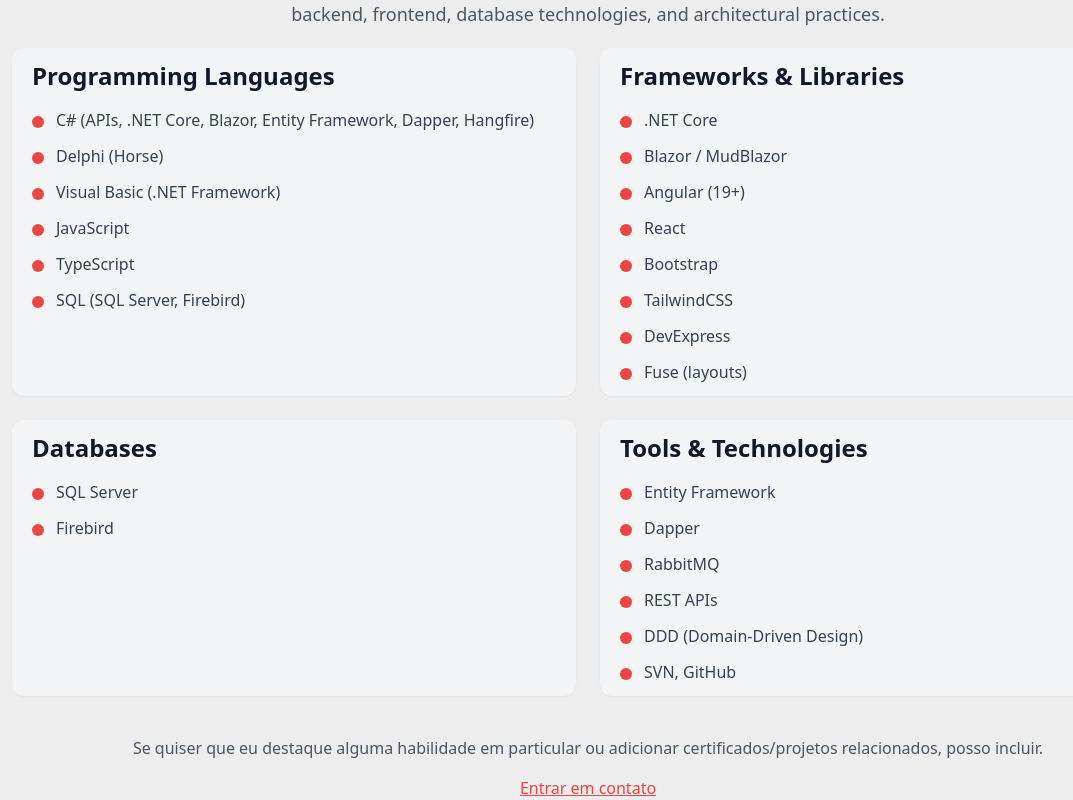
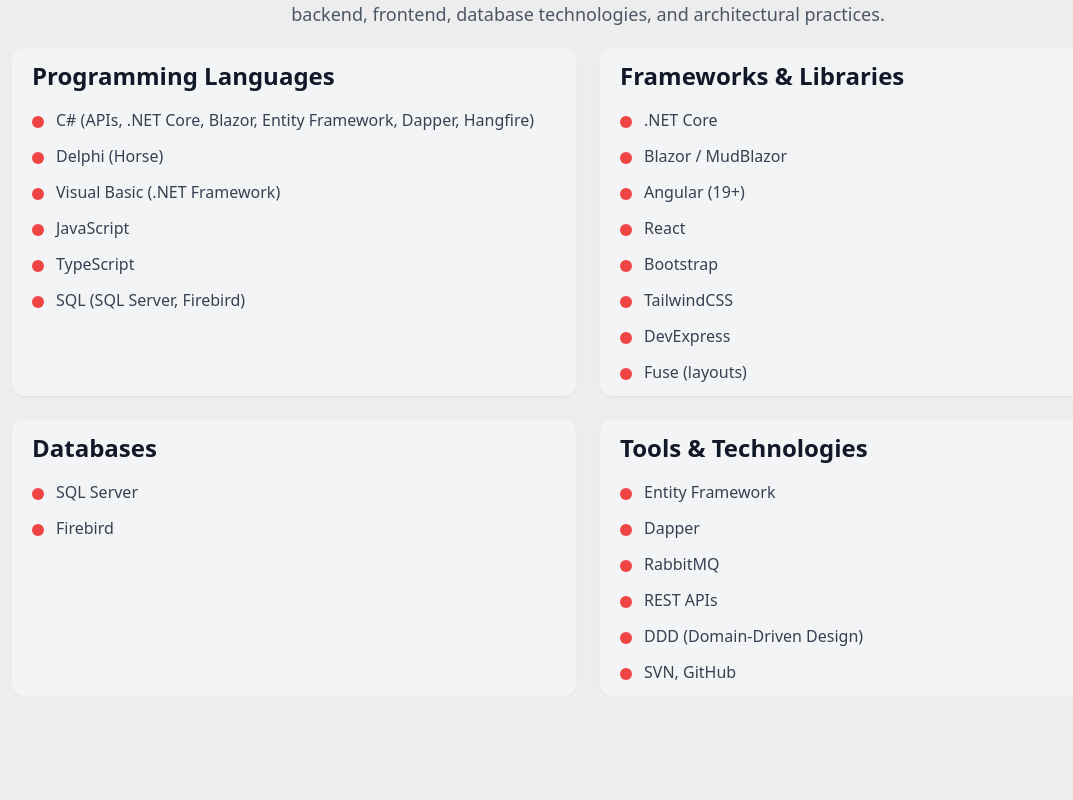
Before and after one commit to Arthuthu/my-portfolio, a Next.js app: page /skills in a window 1280 px wide. Shown: the part 164-964 px from the top of the page, without its empty margins (52-1125 px from the left). After the commit the page ends 860 px from the top, so only its background shows below. Built offline with nearby package versions, Linux system fonts and the light colour scheme.

Commit message:
Removed unused section

```diff
--- a/next.config.ts
+++ b/next.config.ts
@@ -1,7 +1,6 @@
 import type { NextConfig } from "next";
 
 const nextConfig: NextConfig = {
-    output: 'export',
 };
 
 export default nextConfig;
--- a/src/app/skills/page.tsx
+++ b/src/app/skills/page.tsx
@@ -90,16 +90,6 @@ export default function Skills() {
                         </motion.div>
                     ))}
                 </section>
-
-                <motion.div
-                    initial={{ opacity: 0 }}
-                    animate={{ opacity: 1 }}
-                    transition={{ delay: 0.6, duration: 0.5 }}
-                    className="mt-10 text-center"
-                >
-                    <p className="text-gray-600 dark:text-gray-300">Se quiser que eu destaque alguma habilidade em particular ou adicionar certificados/projetos relacionados, posso incluir.</p>
-                    <Link href="/contact" className="mt-4 inline-block text-red-500 hover:text-red-600 underline">Entrar em contato</Link>
-                </motion.div>
             </div>
         </main>
     );
```
